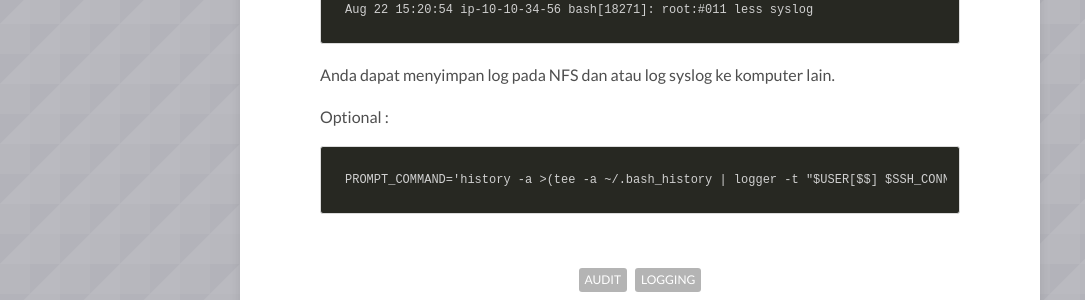
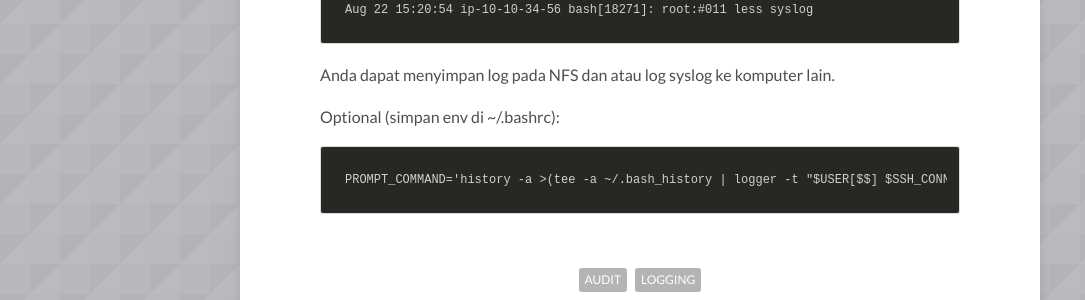
Before and after one commit to danigunawan/danigunawan.github.io, a Jekyll site: the page built from _posts/2023-04-26-mengaktifkan-command-line-audit-logging-di-linux.md, in a window 1280 px wide and 900 px high, scrolled down 1923 px. Shown: the part 153-453 px from the top of the window, without its empty margins (0-1085 px from the left). Built offline with Jekyll 4.4.1, drawn with Linux system fonts in a browser that asks for light colours; nearby versions of some CDN libraries; comment, search, counter and statistics services are not loaded.

Commit message:
[ADD POSTING]

```diff
--- a/_posts/2023-04-26-mengaktifkan-command-line-audit-logging-di-linux.md
+++ b/_posts/2023-04-26-mengaktifkan-command-line-audit-logging-di-linux.md
@@ -91,6 +91,6 @@ akan terlihat seperti ini:
 
 Anda dapat menyimpan log pada NFS dan atau log syslog ke komputer lain.
 
-Optional :
+Optional (simpan env di ~/.bashrc):
 
     PROMPT_COMMAND='history -a >(tee -a ~/.bash_history | logger -t "$USER[$$] $SSH_CONNECTION")'
```
